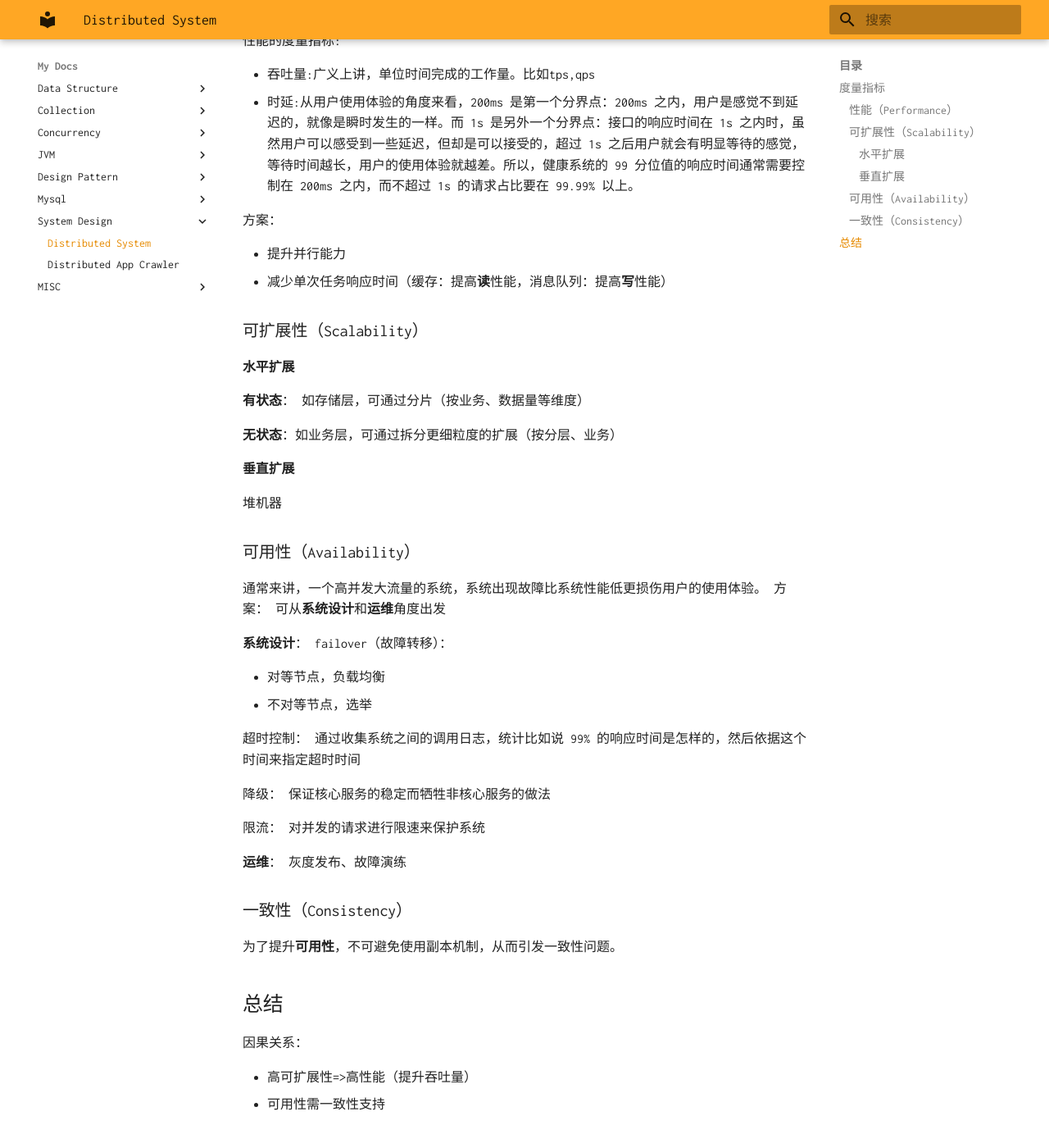
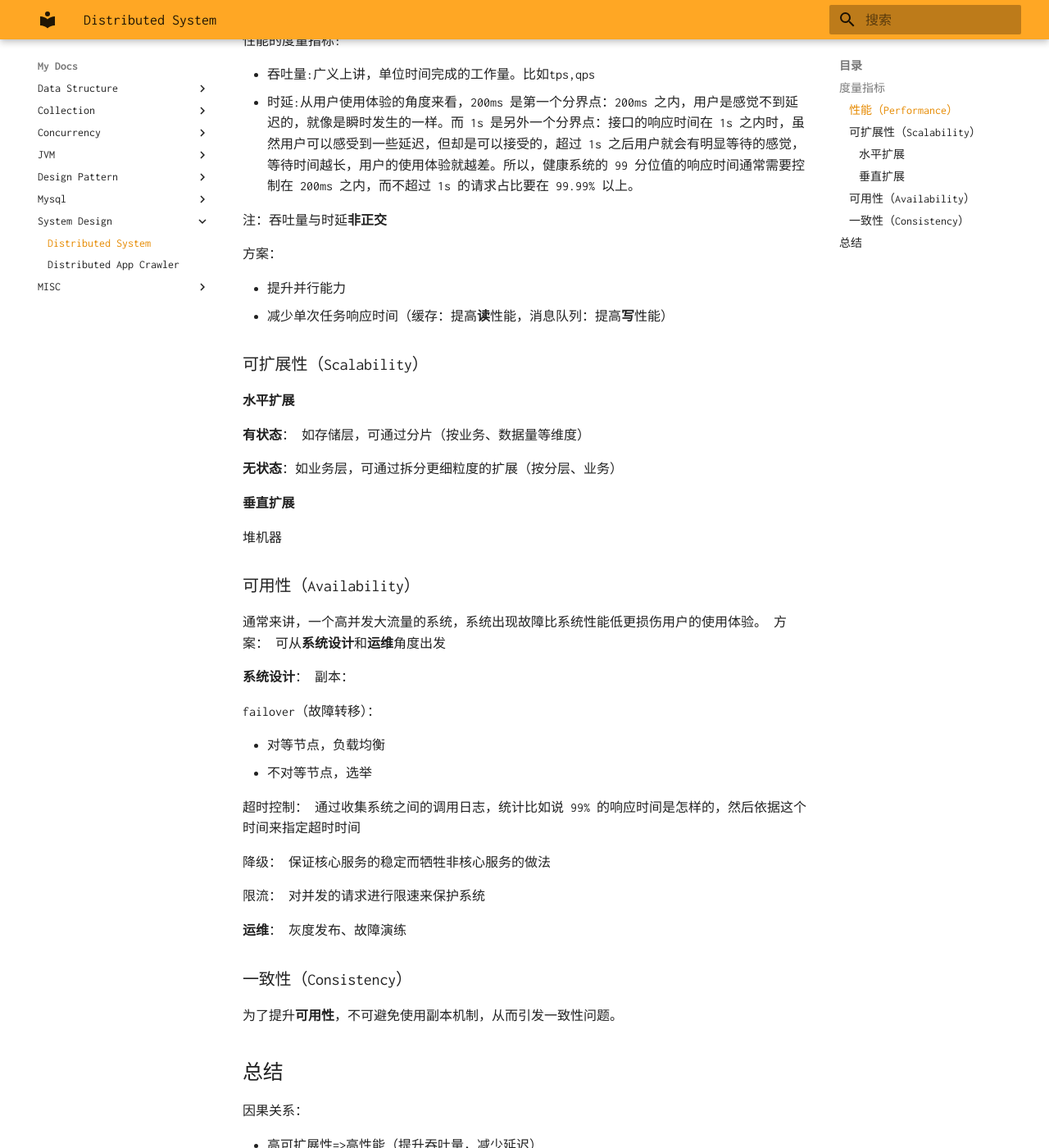
Before and after one commit to naaive/docs, an MkDocs documentation site: the page built from docs/system_design/distributed_system.md, in a window 1280 px wide and 1400 px high, scrolled down 240 px. Shown: the whole window at 82% size. Built offline with MkDocs 1.6.1 and Material for MkDocs 9.7.7, drawn with Linux system fonts in a browser that asks for light colours.

Commit message:
distributed_system.md

```diff
--- a/docs/system_design/distributed_system.md
+++ b/docs/system_design/distributed_system.md
@@ -8,6 +8,10 @@
 
 - 吞吐量:广义上讲，单位时间完成的工作量。比如tps,qps
 - 时延:从用户使用体验的角度来看，200ms 是第一个分界点：200ms 之内，用户是感觉不到延迟的，就像是瞬时发生的一样。而 1s 是另外一个分界点：接口的响应时间在 1s 之内时，虽然用户可以感受到一些延迟，但却是可以接受的，超过 1s 之后用户就会有明显等待的感觉，等待时间越长，用户的使用体验就越差。所以，健康系统的 99 分位值的响应时间通常需要控制在 200ms 之内，而不超过 1s 的请求占比要在 99.99% 以上。
+
+
+注：吞吐量与时延**非正交**
+
 
 方案：
 
@@ -29,6 +33,8 @@
 可从**系统设计**和**运维**角度出发
 
 **系统设计**：
+副本：
+
 failover（故障转移）：
 
 - 对等节点，负载均衡
@@ -54,5 +60,5 @@
 
 因果关系：
 
-- 高可扩展性=>高性能（提升吞吐量）
+- 高可扩展性=>高性能（提升吞吐量，减少延迟）
 - 可用性需一致性支持
```
